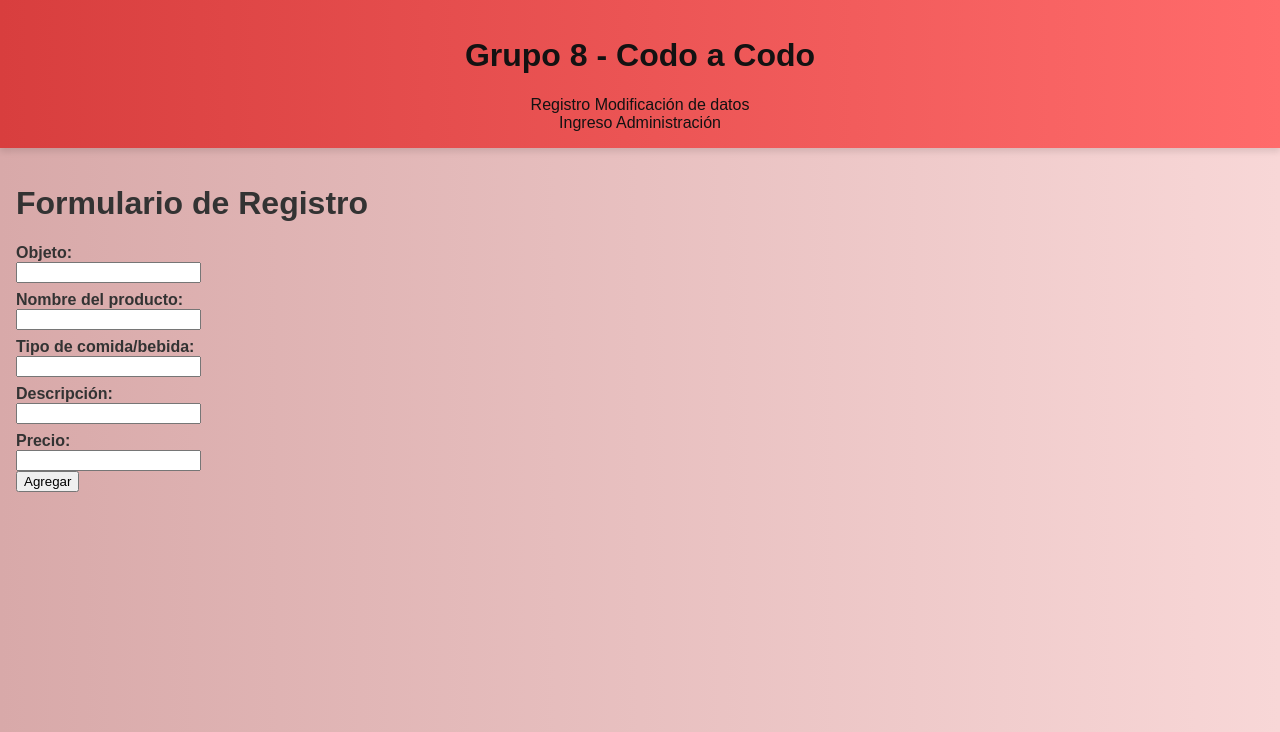
After one commit to GrupoDjango8/Grupo-8, a Django app: page /webGOcho/alta_producto/ in a window 1280 px wide. The commit adds this page. Shown: the top 732 px of the page. Run offline with Django 5.2, Linux system fonts and the light colour scheme.

Commit message:
Ahora el admistrador puede agregar nuevos productos

```diff
--- a/grupo8Trabajo/webGOcho/forms.py
+++ b/grupo8Trabajo/webGOcho/forms.py
@@ -41,26 +41,15 @@ class AltaProductoForm(forms.Form):
 
         return self.cleaned_data["objeto"]
 
-    def clean_nombre_del_producto(self):
-        if not self.cleaned_data["nombre_del_producto"].isalpha():
-            raise ValidationError("El producto solo puede estar compuesto por letras")
-
-        return self.cleaned_data["nombre_del_producto"]
-
     def clean_subtipo(self):
         if not self.cleaned_data["subtipo"].isalpha():
             raise ValidationError("El tipo de comida/bebida solo puede contener letras y números")
 
         return self.cleaned_data["subtipo"]
 
-    def clean_descripcion(self):
-        # Se puede agregar validación para la descripción, si se desea
-        # Ej: longitud máxima, caracteres permitidos, etc.
-
-        return self.cleaned_data["descripcion"]
 
     def clean_precio(self):
-        if not isinstance(self.cleaned_data["dni"], int):
+        if not isinstance(self.cleaned_data["precio"], int):
             raise ValidationError("El precio debe ser un número")
 
         if self.cleaned_data["precio"] <= 0:
--- /dev/null
+++ b/grupo8Trabajo/webGOcho/templates/webGOcho/alta_producto.html
@@ -0,0 +1,19 @@
+{% extends "webGOcho/base.html" %}
+{% load static %}
+
+{% block titulo %}Inicio{% endblock %}
+{% block extracss %}
+    <link rel="stylesheet" href="{% static 'webGOcho/styles/index.css' %}">
+    <link rel="stylesheet" href="{% static 'webGOcho/styles/registro.css' %}">
+{% endblock %}
+<!--Agregar en main las funcionalidades propias del form de registro -->
+{% block main %}
+<div class="container">
+    <h1>Formulario de Registro</h1>
+    <form id="productoForm" method="POST" action="#">
+        {% csrf_token %}
+        {{ alta_producto }}
+        <button type="submit" class="btn btn-success">Agregar</button>
+    </form>
+</div>
+{% endblock %}
--- a/grupo8Trabajo/webGOcho/urls.py
+++ b/grupo8Trabajo/webGOcho/urls.py
@@ -4,5 +4,6 @@ from . import views
 urlpatterns = [
     path('', views.index, name='index'),
     path('registro/', views.registro, name='registro'),
-    path('administracion/', views.administracion, name='administracion')
+    path('administracion/', views.administracion, name='administracion'),
+    path('alta_producto/', views.alta_producto, name='alta_producto')
 ]
--- a/grupo8Trabajo/webGOcho/views.py
+++ b/grupo8Trabajo/webGOcho/views.py
@@ -53,3 +53,35 @@ def administracion(request):
         'objetos_menu': menu
     }
     return render(request, "webGOcho/administracion.html", contexto)
+
+def alta_producto(request):
+    contexto = {
+        'alta_producto': AltaProductoForm()
+    }
+
+    if request.method == "GET":
+        contexto['alta_producto'] = AltaProductoForm()
+
+    else: # Asumo que es un POST
+        form = AltaProductoForm(request.POST)
+        contexto['alta_producto'] = form
+
+        # Validar el form
+        if form.is_valid():
+            # Si el form es correcto
+            # Lo redirijo a una vista segura por ejemplo el index
+            nuevo_producto = Menu(
+                objeto = form.cleaned_data['objeto'],
+                nombre_del_producto = form.cleaned_data['nombre_del_producto'],
+                subtipo = form.cleaned_data['subtipo'],
+                descripcion = form.cleaned_data['descripcion'],
+                precio = form.cleaned_data['precio'],
+            )
+            nuevo_producto.save()
+            messages.success(request, 'El producto fue dado de alta con éxito')
+            return redirect('administracion')
+
+        # Si el form es incorrecto
+        # Se renderiza un form con mensajes de error
+
+    return render(request, "webGOcho/alta_producto.html", contexto)
```
Also changed, not shown: grupo8Trabajo/webGOcho/templates/webGOcho/administracion.html (+1 -27 lines).
